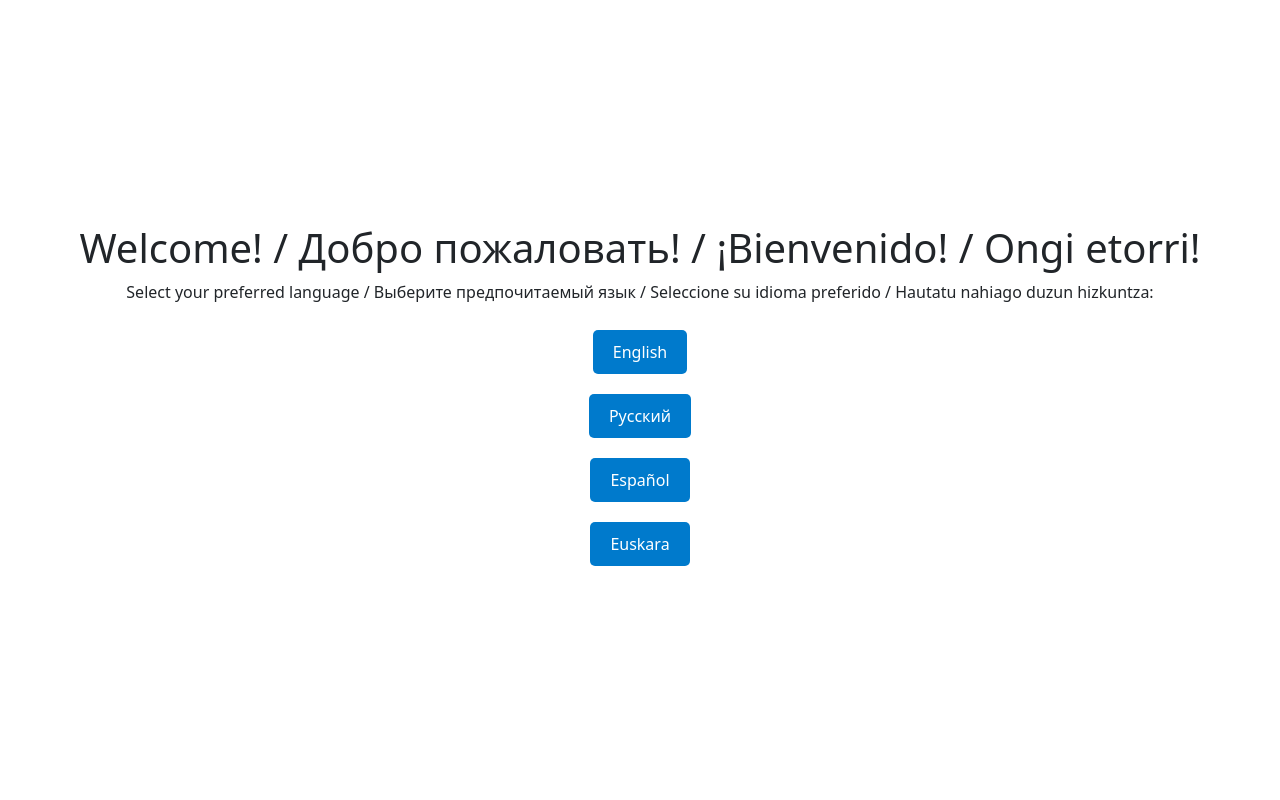
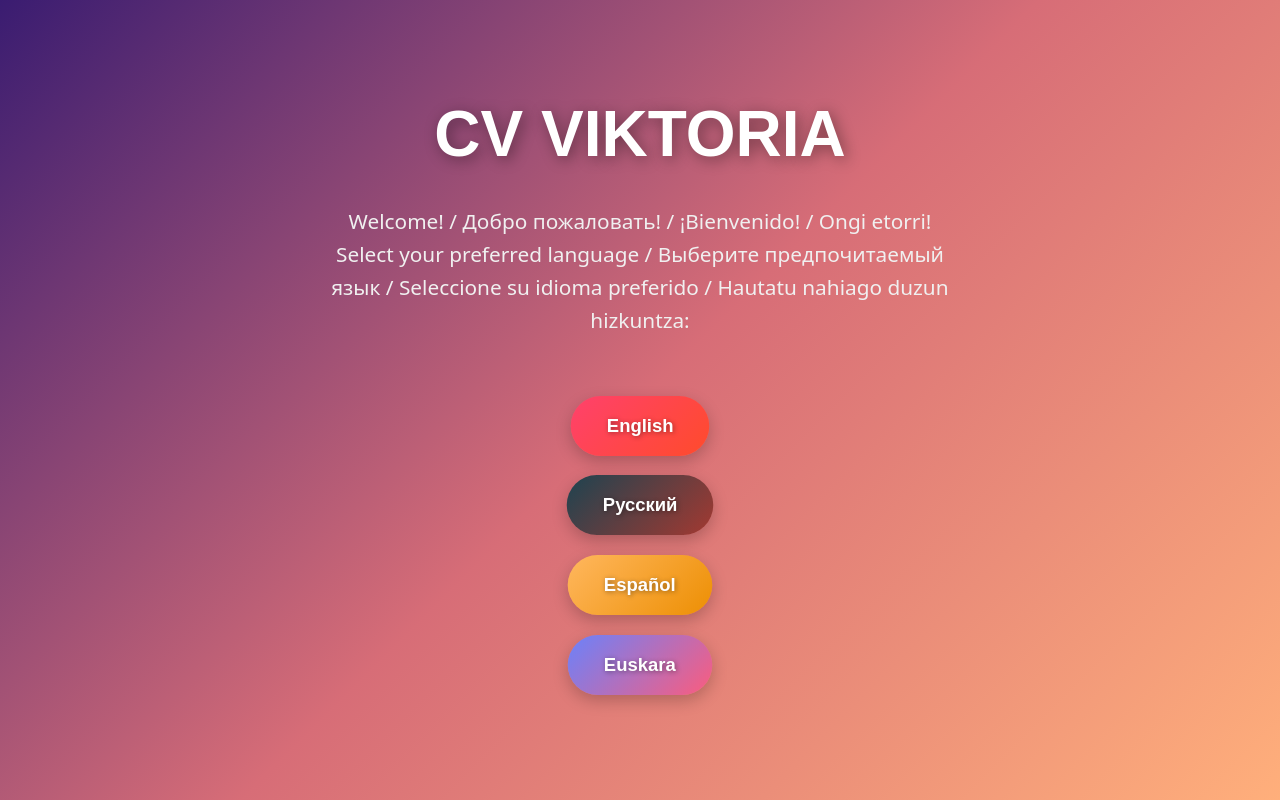
Before and after one commit to VictoriaPashkouskaya/React-multilingual-resume, a React (Create React App) app: page / in a window 1280 px wide. Built offline with nearby package versions, Linux system fonts and the light colour scheme.

Commit message:
up animacion button

```diff
--- a/src/components/Header.js
+++ b/src/components/Header.js
@@ -1,13 +1,55 @@
-// src/components/Header.js
 import React from 'react';
 import { useTranslation } from 'react-i18next';
 import 'bootstrap/dist/css/bootstrap.min.css';
+import styled from 'styled-components';
+
+const StyledHeader = styled.header`
+  .card-body {
+    padding: 3rem !important;
+
+    @media (max-width: 768px) {
+      padding: 2rem !important;
+    }
+
+    @media (max-width: 480px) {
+      padding: 1.5rem !important;
+    }
+  }
+
+  h1.display-3 {
+    font-size: 4rem;
+    line-height: 1.2;
+
+    @media (max-width: 768px) {
+      font-size: 3rem;
+    }
+
+    @media (max-width: 480px) {
+      font-size: 2.2rem;
+    }
+  }
+
+  p.lead {
+    font-size: 1.25rem;
+    line-height: 1.8;
+
+    @media (max-width: 768px) {
+      font-size: 1.1rem;
+      line-height: 1.6;
+    }
+
+    @media (max-width: 480px) {
+      font-size: 1rem;
+      line-height: 1.5;
+    }
+  }
+`;
 
 const Header = () => {
   const { t } = useTranslation();
 
   return (
-    <header className="container my-5">
+    <StyledHeader className="container my-5">
       <div
         className="card mx-auto shadow-lg rounded-5 overflow-hidden"
         style={{
@@ -39,29 +81,29 @@ const Header = () => {
             {t('header.name')}
           </h1>
 
-          <p className="lead text-dark mb-3" style={{ lineHeight: 1.8 }}>
+          <p className="lead text-dark mb-3">
             {t('header.intro')}
             <span className="fw-bold text-danger">{t('header.systems')}</span>.
           </p>
 
-          <p className="lead text-dark mb-3" style={{ lineHeight: 1.8 }}>
+          <p className="lead text-dark mb-3">
             {t('header.skills_intro')}
             <span className="fw-bold text-danger">{t('header.skills_list')}</span>
             {t('header.version_control')}
             <span className="fw-bold text-danger">{t('header.git')}</span>.
           </p>
 
-          <p className="lead text-dark mb-3" style={{ lineHeight: 1.8 }}>
+          <p className="lead text-dark mb-3">
             {t('header.expertise_intro')}
             <span className="fw-bold text-danger">{t('header.expertise_list')}</span>
           </p>
 
-          <p className="lead text-dark mb-0" style={{ lineHeight: 1.8 }}>
+          <p className="lead text-dark mb-0">
             {t('header.focus')}
           </p>
         </div>
       </div>
-    </header>
+    </StyledHeader>
   );
 };
 
--- a/src/components/LanguageSelectionPage.js
+++ b/src/components/LanguageSelectionPage.js
@@ -1,6 +1,13 @@
 import React from 'react';
 import { useNavigate } from 'react-router-dom';
-import styled from 'styled-components';
+import styled, { keyframes } from 'styled-components';
+
+// Анимация пульса для кнопок
+const pulse = keyframes`
+  0% { transform: scale(1); box-shadow: 0 5px 15px rgba(0,0,0,0.2); }
+  50% { transform: scale(1.05); box-shadow: 0 12px 25px rgba(0,0,0,0.35); }
+  100% { transform: scale(1); box-shadow: 0 5px 15px rgba(0,0,0,0.2); }
+`;
 
 const LanguageSelectionWrapper = styled.div`
   display: flex;
@@ -8,32 +15,71 @@ const LanguageSelectionWrapper = styled.div`
   align-items: center;
   justify-content: center;
   height: 100vh;
-  text-align: center;
+  padding: 20px;
+  background: linear-gradient(135deg, #3a1c71, #d76d77, #ffaf7b);
 `;
 
+const AppTitle = styled.h1`
+  font-size: 4rem;
+  font-weight: 900;
+  color: #fff;
+  text-shadow: 3px 3px 15px rgba(0,0,0,0.4);
+  margin-bottom: 2rem;
+  font-family: 'Poppins', sans-serif;
+  text-transform: uppercase;
+
+  @media (max-width: 480px) {
+    font-size: 2.5rem;
+  }
+`;
+
+const Description = styled.p`
+  font-size: 1.3rem;
+  color: #f0f0f0;
+  max-width: 650px;
+  text-align: center;
+  line-height: 1.6;
+  margin-bottom: 3rem;
+
+  @media (max-width: 480px) {
+    font-size: 1rem;
+    margin-bottom: 2rem;
+  }
+`;
+
+// Кнопка с 3D эффектом и премиум градиентами
 const Button = styled.button`
   margin: 10px;
-  padding: 10px 20px;
+  padding: 16px 36px;
+  font-size: 1.15rem;
+  font-weight: 800;
+  color: white;
   border: none;
-  background-color: #007acc;
-  color: white;
+  border-radius: 60px;
   cursor: pointer;
-  border-radius: 5px;
-  font-size: 16px;
-  transition: background-color 0.3s ease, transform 0.2s ease;
+  background: linear-gradient(135deg, ${({ colorStart, colorEnd }) => colorStart}, ${({ colorStart, colorEnd }) => colorEnd});
+  box-shadow: 0 10px 25px rgba(0,0,0,0.3);
+  position: relative;
+  z-index: 1;
+  transition: transform 0.3s ease, box-shadow 0.3s ease;
+  animation: ${pulse} 3s infinite;
+  font-family: 'Poppins', sans-serif;
+  text-shadow: 1px 1px 5px rgba(0,0,0,0.4);
 
   &:hover {
-    background-color: #005ea3;
-    transform: translateY(-2px);
-  }
-
-  &:focus {
-    outline: none;
-    box-shadow: 0 0 0 2px #005ea3;
+    transform: translateY(-6px) scale(1.08);
+    box-shadow: 0 18px 35px rgba(0,0,0,0.45);
   }
 
   &:active {
-    transform: translateY(1px);
+    transform: translateY(2px) scale(0.98);
+    box-shadow: 0 8px 20px rgba(0,0,0,0.3);
+  }
+
+  @media (max-width: 480px) {
+    width: 80%;
+    padding: 14px 0;
+    font-size: 1rem;
   }
 `;
 
@@ -47,12 +93,16 @@ const LanguageSelectionPage = () => {
 
   return (
     <LanguageSelectionWrapper>
-      <h1>Welcome! / Добро пожаловать! / ¡Bienvenido! / Ongi etorri!</h1>
-      <p>Select your preferred language / Выберите предпочитаемый язык / Seleccione su idioma preferido / Hautatu nahiago duzun hizkuntza:</p>
-      <Button onClick={() => selectLanguage('en')}>English</Button>
-      <Button onClick={() => selectLanguage('ru')}>Русский</Button>
-      <Button onClick={() => selectLanguage('es')}>Español</Button>
-      <Button onClick={() => selectLanguage('eu')}>Euskara</Button>
+      <AppTitle>CV Viktoria</AppTitle>
+      <Description>
+        Welcome! / Добро пожаловать! / ¡Bienvenido! / Ongi etorri! <br />
+        Select your preferred language / Выберите предпочитаемый язык / Seleccione su idioma preferido / Hautatu nahiago duzun hizkuntza:
+      </Description>
+
+      <Button colorStart="#FF416C" colorEnd="#FF4B2B" onClick={() => selectLanguage('en')}>English</Button>
+      <Button colorStart="#1D4350" colorEnd="#A43931" onClick={() => selectLanguage('ru')}>Русский</Button>
+      <Button colorStart="#FFB75E" colorEnd="#ED8F03" onClick={() => selectLanguage('es')}>Español</Button>
+      <Button colorStart="#6A82FB" colorEnd="#FC5C7D" onClick={() => selectLanguage('eu')}>Euskara</Button>
     </LanguageSelectionWrapper>
   );
 };
--- a/src/components/Skills.js
+++ b/src/components/Skills.js
@@ -15,12 +15,16 @@ const float = keyframes`
 `;
 
 const SkillsWrapper = styled.div`
-  margin: 50px auto;
-  padding: 40px 30px;
-  max-width: 800px;
+  margin: 30px auto;
+  padding: 30px 20px;
+  max-width: 900px;
   background: linear-gradient(135deg, #fff7e6, #ffe0b2);
   border-radius: 25px;
   box-shadow: 0 10px 25px rgba(255, 183, 77, 0.4);
+
+  @media (max-width: 768px) {
+    padding: 25px 15px;
+  }
 `;
 
 const CategoryTitle = styled.h3`
@@ -30,42 +34,65 @@ const CategoryTitle = styled.h3`
   font-size: 1.6rem;
   display: flex;
   align-items: center;
-  gap: 40px;
+  gap: 25px;
+
   svg {
     animation: ${float} 3s ease-in-out infinite;
     color: #ffa500;
+  }
+
+  @media (max-width: 480px) {
+    font-size: 1.4rem;
+    gap: 15px;
   }
 `;
 
 const SkillsGrid = styled.div`
   display: grid;
-  grid-template-columns: repeat(auto-fit, minmax(220px, 1fr));
+  grid-template-columns: repeat(auto-fit, minmax(180px, 1fr));
   gap: 15px;
   margin-top: 15px;
+
+  @media (max-width: 480px) {
+    grid-template-columns: repeat(auto-fit, minmax(140px, 1fr));
+    gap: 12px;
+  }
 `;
 
 const SkillCard = styled.div`
   background: ${({ type }) => (type === 'digital' ? '#fff3e0' : '#e6f2ff')};
-  padding: 12px 20px;
+  padding: 12px 16px;
   border-radius: 15px;
   display: flex;
   align-items: center;
-  gap: 12px;
+  gap: 10px;
   box-shadow: 0 5px 15px rgba(0,0,0,0.1);
   transition: transform 0.3s, box-shadow 0.3s;
-  font-size: 1.15rem;
+  font-size: 1.2rem;
+  font-weight: 600;
   color: ${({ type }) => (type === 'digital' ? '#ff8c42' : '#4da6ff')};
+
   &:hover {
     transform: translateY(-5px);
     box-shadow: 0 10px 25px rgba(0,0,0,0.2);
   }
+
   svg {
     color: ${({ type }) => (type === 'digital' ? '#FFB84D' : '#80c1ff')};
     animation: ${float} 4s ease-in-out infinite;
+    font-size: 1.4rem;
+  }
+
+  @media (max-width: 480px) {
+    font-size: 1rem;
+    gap: 8px;
+
+    svg {
+      font-size: 1.2rem;
+    }
   }
 `;
 
-// Иконки для навыков
 const skillIcons = {
   "Sistemas operativos": <FaLaptopCode />,
   "Ofimática avanzada": <FaLaptopCode />,
@@ -96,7 +123,7 @@ const Skills = () => {
 
   return (
     <SkillsWrapper className="animate__animated animate__fadeInUp">
-      <h2 className="text-center mb-4" style={{ color: '#ff8c42' }}>
+      <h2 className="text-center mb-4" style={{ color: '#ff8c42', fontWeight: '800', fontSize: '2rem' }}>
         {t('skills.title')}
       </h2>
 
@@ -106,7 +133,7 @@ const Skills = () => {
       <SkillsGrid>
         {Object.values(digital).map((skill, index) => (
           <SkillCard key={index} type="digital">
-            {skillIcons[skill] || <FaTools />} {skill}
+            {skillIcons[skill] || <FaTools />} <strong>{skill}</strong>
           </SkillCard>
         ))}
       </SkillsGrid>
@@ -117,11 +144,12 @@ const Skills = () => {
       <SkillsGrid>
         {Object.values(social).map((skill, index) => (
           <SkillCard key={index} type="social">
-            {skillIcons[skill] || <FaUsers />} {skill}
+            {skillIcons[skill] || <FaUsers />} <strong>{skill}</strong>
           </SkillCard>
         ))}
       </SkillsGrid>
     </SkillsWrapper>
   );
 };
+
 export default Skills;
```
Also changed, not shown: src/components/LanguageSelector.js (+84 -25 lines).
